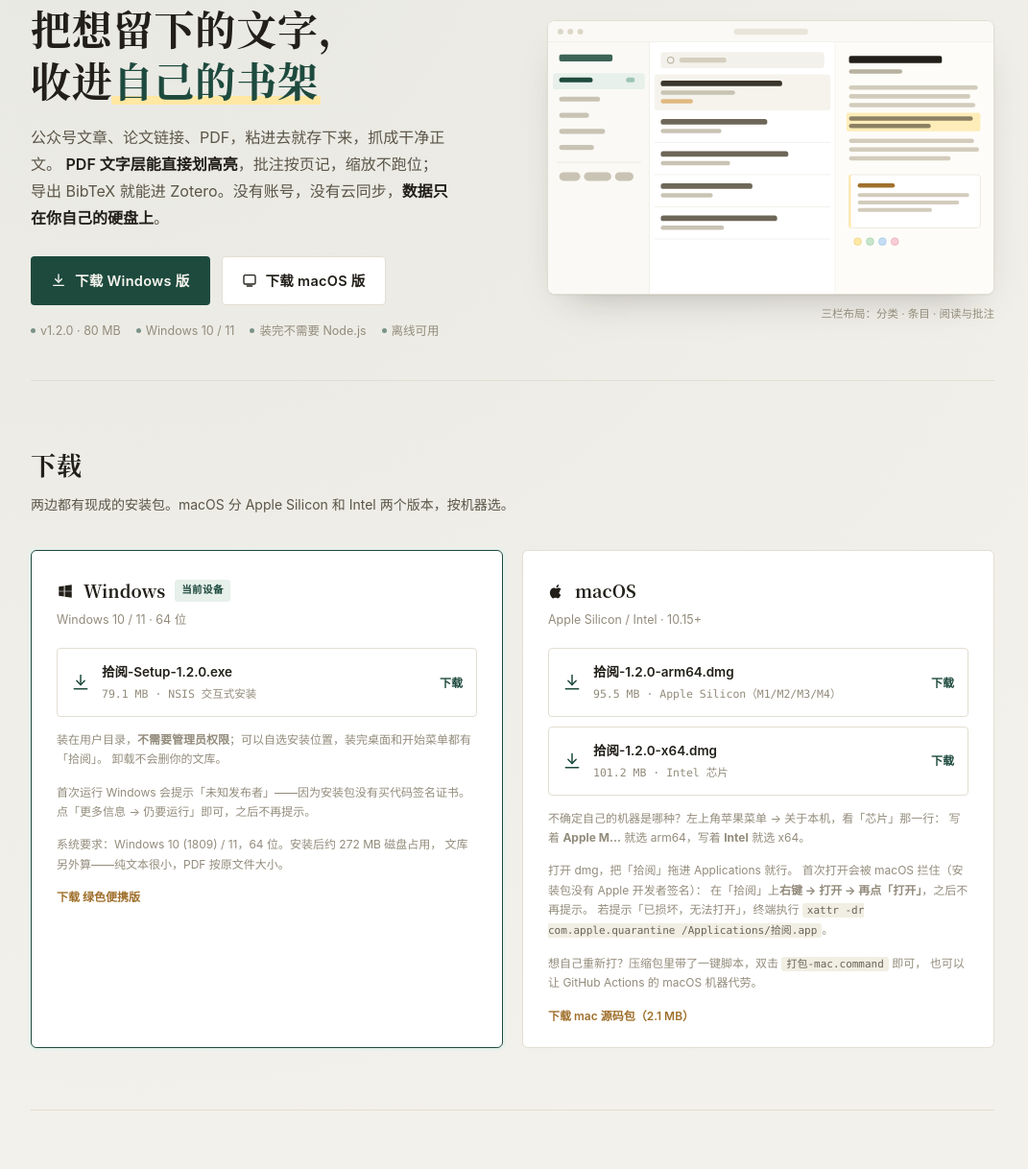
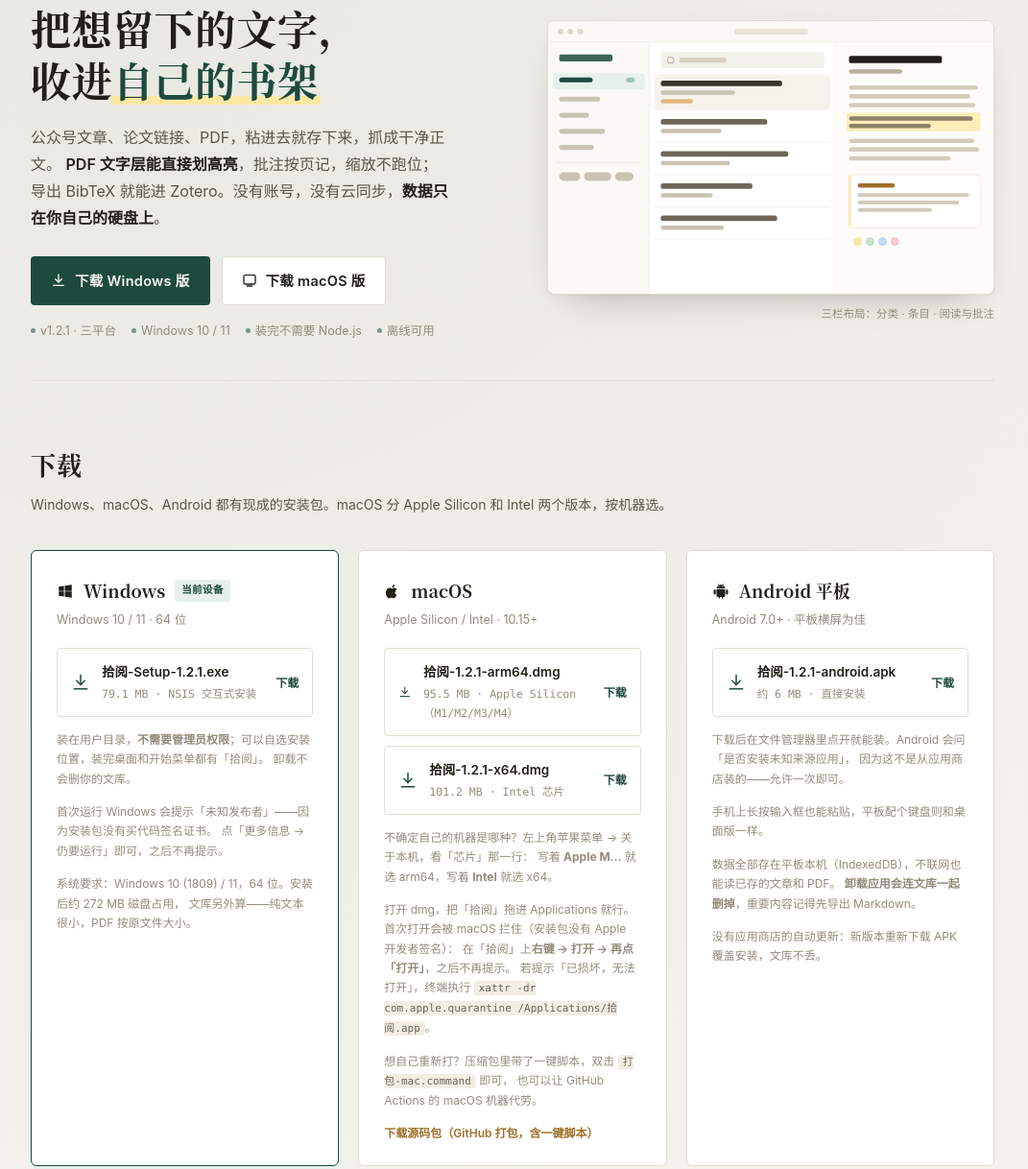
Before and after one commit to biolmz/shiyue, an Electron app: page docs/index.html in a window 1280 px wide. Shown: the part 134-1352 px from the top of the page at 96% size, without its empty margins (106-1177 px from the left). Drawn offline with Linux system fonts and the light colour scheme.

Commit message:
下载页切到 1.2.1 并加 Android 卡片
- 三个平台的按钮都指向 v1.2.1 的 Release 资源，不再依赖手工传到 COS 的副本
- 新增 Android 平板卡片（约 6 MB，直接装、未知来源提示、卸载会删文库的提醒）
- 修 arm64 那张卡原本错指向 exe 的链接
- 平台识别加上 Android UA
- 下载网格改 auto-fit，三张卡在窄屏下自动堆叠

```diff
--- a/docs/index.html
+++ b/docs/index.html
@@ -9,7 +9,7 @@
   单文件下载页：无外部依赖、可离线打开。
   用法一：直接双击打开（下载链接指向同目录的 dist/）
   用法二：把本文件和 dist/ 一起传到服务器同一目录，链接不用改；
-          若改了文件名或目录层级，改下面 5 处 href 即可（data-dl 标记的那几个）。
+          若改了文件名或目录层级，改下面 7 处 href 即可（data-dl 标记的那几个）。
 -->
 <style>
 :root{
@@ -103,7 +103,7 @@ section[id],[id="data"]{scroll-margin-top:78px}
 .rule{height:1px;background:var(--line);margin:0}
 
 /* ── 下载卡 ── */
-.dl-grid{display:grid;grid-template-columns:1fr 1fr;gap:20px}
+.dl-grid{display:grid;grid-template-columns:repeat(auto-fit,minmax(272px,1fr));gap:20px}
 .card{
   background:var(--panel);border:1px solid var(--line);border-radius:6px;padding:26px 26px 22px;
   position:relative;transition:.18s;
@@ -192,7 +192,7 @@ footer .sp{margin-left:auto;font-family:var(--mono);font-size:11.5px}
         </g>
       </svg>
       拾阅
-      <span class="ver">v1.2.0</span>
+      <span class="ver">v1.2.1</span>
     </a>
     <nav>
       <a href="#download">下载</a>
@@ -217,7 +217,7 @@ footer .sp{margin-left:auto;font-family:var(--mono);font-size:11.5px}
           导出 BibTeX 就能进 Zotero。没有账号，没有云同步，<strong>数据只在你自己的硬盘上</strong>。
         </p>
         <div class="cta">
-          <a class="btn btn-main" href="https://app-1375687844.cos.ap-nanjing.myqcloud.com/%E6%8B%BE%E9%98%85-Setup-1.2.0.exe">
+          <a class="btn btn-main" href="https://github.com/biolmz/shiyue/releases/download/v1.2.1/%E6%8B%BE%E9%98%85-Setup-1.2.1.exe">
             <svg width="16" height="16" viewBox="0 0 24 24" fill="none" stroke="currentColor" stroke-width="2" stroke-linecap="round" stroke-linejoin="round"><path d="M12 3v12"/><path d="M7 10l5 5 5-5"/><path d="M4 20h16"/></svg>
             下载 Windows 版
           </a>
@@ -227,7 +227,7 @@ footer .sp{margin-left:auto;font-family:var(--mono);font-size:11.5px}
           </a>
         </div>
         <div class="meta-line">
-          <span><i class="dot"></i>v1.2.0 · 80 MB</span>
+          <span><i class="dot"></i>v1.2.1 · 三平台</span>
           <span><i class="dot"></i>Windows 10 / 11</span>
           <span><i class="dot"></i>装完不需要 Node.js</span>
           <span><i class="dot"></i>离线可用</span>
@@ -353,7 +353,7 @@ footer .sp{margin-left:auto;font-family:var(--mono);font-size:11.5px}
     <div class="wrap">
       <div class="sec-head">
         <h2>下载</h2>
-        <p>两边都有现成的安装包。macOS 分 Apple Silicon 和 Intel 两个版本，按机器选。</p>
+        <p>Windows、macOS、Android 都有现成的安装包。macOS 分 Apple Silicon 和 Intel 两个版本，按机器选。</p>
       </div>
 
       <div class="dl-grid">
@@ -365,10 +365,10 @@ footer .sp{margin-left:auto;font-family:var(--mono);font-size:11.5px}
           </h3>
           <p class="sub">Windows 10 / 11 · 64 位</p>
 
-          <a class="pick" href="https://app-1375687844.cos.ap-nanjing.myqcloud.com/%E6%8B%BE%E9%98%85-Setup-1.2.0.exe" download data-dl="win">
+          <a class="pick" href="https://github.com/biolmz/shiyue/releases/download/v1.2.1/%E6%8B%BE%E9%98%85-Setup-1.2.1.exe" download data-dl="win">
             <svg width="20" height="20" viewBox="0 0 24 24" fill="none" stroke="#1E4A3E" stroke-width="1.8" stroke-linecap="round" stroke-linejoin="round"><path d="M12 3v12"/><path d="M7 10l5 5 5-5"/><path d="M4 20h16"/></svg>
             <div>
-              <div class="pick-t">拾阅-Setup-1.2.0.exe</div>
+              <div class="pick-t">拾阅-Setup-1.2.1.exe</div>
               <div class="pick-d">79.1 MB · NSIS 交互式安装</div>
             </div>
             <span class="go">下载</span>
@@ -386,8 +386,6 @@ footer .sp{margin-left:auto;font-family:var(--mono);font-size:11.5px}
             系统要求：Windows 10 (1809) / 11，64 位。安装后约 272 MB 磁盘占用，
             文库另外算——纯文本很小，PDF 按原文件大小。
           </p>
-           <p class="card-note">
-            <a href="https://app-1375687844.cos.ap-nanjing.myqcloud.com/win-unpacked.zip" download data-dl="mac-src" style="color:var(--gold);font-weight:600">下载 绿色便携版</a>
         </div>
 
         <!-- macOS -->
@@ -398,19 +396,19 @@ footer .sp{margin-left:auto;font-family:var(--mono);font-size:11.5px}
           </h3>
           <p class="sub">Apple Silicon / Intel · 10.15+</p>
 
-          <a class="pick" href="https://app-1375687844.cos.ap-nanjing.myqcloud.com/%E6%8B%BE%E9%98%85-Setup-1.2.0.exe" download data-dl="mac-arm">
+          <a class="pick" href="https://github.com/biolmz/shiyue/releases/download/v1.2.1/%E6%8B%BE%E9%98%85-1.2.1-arm64.dmg" download data-dl="mac-arm">
             <svg width="20" height="20" viewBox="0 0 24 24" fill="none" stroke="#1E4A3E" stroke-width="1.8" stroke-linecap="round" stroke-linejoin="round"><path d="M12 3v12"/><path d="M7 10l5 5 5-5"/><path d="M4 20h16"/></svg>
             <div>
-              <div class="pick-t">拾阅-1.2.0-arm64.dmg</div>
+              <div class="pick-t">拾阅-1.2.1-arm64.dmg</div>
               <div class="pick-d">95.5 MB · Apple Silicon（M1/M2/M3/M4）</div>
             </div>
             <span class="go">下载</span>
           </a>
 
-          <a class="pick" href="https://app-1375687844.cos.ap-nanjing.myqcloud.com/%E6%8B%BE%E9%98%85-1.2.0-x64.dmg" download data-dl="mac-x64">
+          <a class="pick" href="https://github.com/biolmz/shiyue/releases/download/v1.2.1/%E6%8B%BE%E9%98%85-1.2.1-x64.dmg" download data-dl="mac-x64">
             <svg width="20" height="20" viewBox="0 0 24 24" fill="none" stroke="#1E4A3E" stroke-width="1.8" stroke-linecap="round" stroke-linejoin="round"><path d="M12 3v12"/><path d="M7 10l5 5 5-5"/><path d="M4 20h16"/></svg>
             <div>
-              <div class="pick-t">拾阅-1.2.0-x64.dmg</div>
+              <div class="pick-t">拾阅-1.2.1-x64.dmg</div>
               <div class="pick-d">101.2 MB · Intel 芯片</div>
             </div>
             <span class="go">下载</span>
@@ -432,7 +430,40 @@ footer .sp{margin-left:auto;font-family:var(--mono);font-size:11.5px}
             也可以让 GitHub Actions 的 macOS 机器代劳。
           </p>
           <p class="card-note">
-            <a href="https://app-1375687844.cos.ap-nanjing.myqcloud.com/%E6%8B%BE%E9%98%85-1.2.0-mac%E6%BA%90%E7%A0%81%E5%8C%85.zip" download data-dl="mac-src" style="color:var(--gold);font-weight:600">下载 mac 源码包（2.1 MB）</a>
+            <a href="https://github.com/biolmz/shiyue/archive/refs/tags/v1.2.1.zip" download data-dl="mac-src" style="color:var(--gold);font-weight:600">下载源码包（GitHub 打包，含一键脚本）</a>
+          </p>
+        </div>
+
+        <!-- Android -->
+        <div class="card" data-os="android">
+          <h3>
+            <svg width="18" height="18" viewBox="0 0 24 24" fill="currentColor" aria-hidden="true"><path d="M6 9h12v9a2 2 0 0 1-2 2h-1v2h-1.6v-2h-2.8v2H9v-2H8a2 2 0 0 1-2-2V9zm-2.5.5a1.5 1.5 0 0 1 1.5 1.5v4a1.5 1.5 0 0 1-3 0v-4a1.5 1.5 0 0 1 1.5-1.5zm17 0a1.5 1.5 0 0 1 1.5 1.5v4a1.5 1.5 0 0 1-3 0v-4a1.5 1.5 0 0 1 1.5-1.5zM9 3.6l-1-1.6.8-.5 1 1.7A6 6 0 0 1 12 3a6 6 0 0 1 2.2.2l1-1.7.8.5-1 1.6A5.2 5.2 0 0 1 18 8H6a5.2 5.2 0 0 1 3-4.4zM9.5 6a.7.7 0 1 0 0-1.4.7.7 0 0 0 0 1.4zm5 0a.7.7 0 1 0 0-1.4.7.7 0 0 0 0 1.4z"/></svg>
+            Android 平板 <span class="here-tag" hidden>当前设备</span>
+          </h3>
+          <p class="sub">Android 7.0+ · 平板横屏为佳</p>
+
+          <a class="pick" href="https://github.com/biolmz/shiyue/releases/download/v1.2.1/%E6%8B%BE%E9%98%85-1.2.1-android.apk" download data-dl="android">
+            <svg width="20" height="20" viewBox="0 0 24 24" fill="none" stroke="#1E4A3E" stroke-width="1.8" stroke-linecap="round" stroke-linejoin="round"><path d="M12 3v12"/><path d="M7 10l5 5 5-5"/><path d="M4 20h16"/></svg>
+            <div>
+              <div class="pick-t">拾阅-1.2.1-android.apk</div>
+              <div class="pick-d">约 6 MB · 直接安装</div>
+            </div>
+            <span class="go">下载</span>
+          </a>
+
+          <p class="card-note">
+            下载后在文件管理器里点开就能装。Android 会问「是否安装未知来源应用」，
+            因为这不是从应用商店装的——允许一次即可。
+          </p>
+          <p class="card-note">
+            手机上长按输入框也能粘贴，平板配个键盘则和桌面版一样。
+          </p>
+          <p class="card-note">
+            数据全部存在平板本机（IndexedDB），不联网也能读已存的文章和 PDF。
+            <b>卸载应用会连文库一起删掉</b>，重要内容记得先导出 Markdown。
+          </p>
+          <p class="card-note">
+            没有应用商店的自动更新：新版本重新下载 APK 覆盖安装，文库不丢。
           </p>
         </div>
       </div>
@@ -572,7 +603,7 @@ footer .sp{margin-left:auto;font-family:var(--mono);font-size:11.5px}
 <footer>
   <div class="wrap">
     <span>拾阅 · 本地文献与长文阅读器</span>
-    <span>v1.2.0 · 2026-10-20</span>
+    <span>v1.2.1 · 2026-10-20</span>
     <span class="sp">离线 · 无账号 · 数据在自己手里</span>
   </div>
 </footer>
@@ -581,8 +612,9 @@ footer .sp{margin-left:auto;font-family:var(--mono);font-size:11.5px}
 // 标出当前设备，省得下载错包
 (function () {
   var ua = navigator.userAgent || '';
-  var isMac = /Macintosh|Mac OS X/.test(ua);
-  var os = isMac ? 'mac' : 'win';
+  var isAndroid = /Android/i.test(ua);
+  var isMac = !isAndroid && /Macintosh|Mac OS X/.test(ua);
+  var os = isAndroid ? 'android' : (isMac ? 'mac' : 'win');
   document.querySelectorAll('.card[data-os]').forEach(function (card) {
     if (card.dataset.os !== os) return;
     card.classList.add('here');
```
Also changed, not shown: .github/workflows/build-android.yml.
